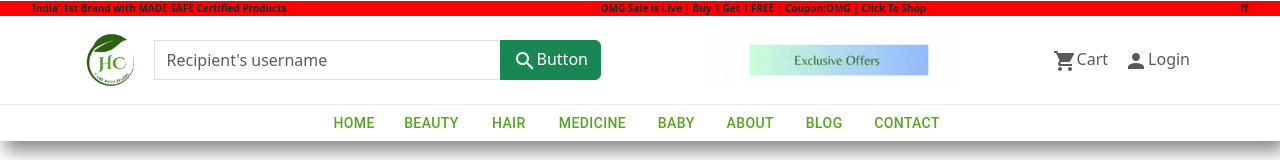
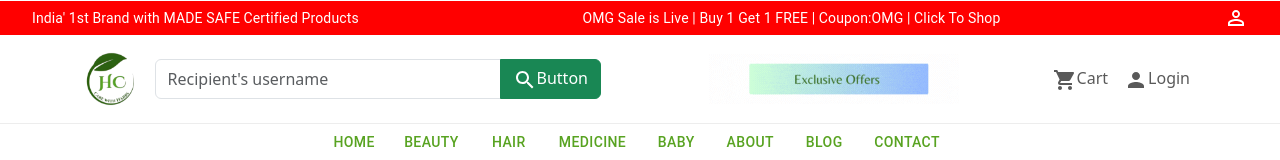
Before and after one commit to BhoomiTechzone/HarbsCare, a React (Create React App) app: page /contact in a window 1280 px wide. Shown: the top 160 px of the page. Built offline with nearby package versions, Linux system fonts and the light colour scheme.

Commit message:
Main and top

```diff
--- a/src/components/Description.js
+++ b/src/components/Description.js
@@ -1,4 +1,3 @@
-
 import * as React from 'react';
 import Card from '@mui/material/Card';
 import CardContent from '@mui/material/CardContent';
--- a/src/components/MainNavbar.js
+++ b/src/components/MainNavbar.js
@@ -67,15 +67,12 @@ const MainNavbar = () => {
           {/* <Navbar.Toggle aria-controls="responsive-navbar-nav" /> */}
           {/* <Navbar.Collapse id="responsive-navbar-nav"> */}
           <InputGroup className="mb-3 mt-3">
-            <div className="svg">
-
-            </div>
             <Form.Control
               placeholder="Recipient's username"
               aria-label="Recipient's username"
               aria-describedby="basic-addon2"
 
-            / >
+            />
             <Button variant="success" id="button-addon2">
               <SearchIcon />
               Button
--- a/src/components/TopNavbar.js
+++ b/src/components/TopNavbar.js
@@ -1,12 +1,13 @@
 import React from 'react';
-
+import { Typography } from '@mui/material';
+import PersonOutlineOutlinedIcon from '@mui/icons-material/PersonOutlineOutlined';
 
 const TopNavbar = () => {
   return (
-    <div style={{backgroundColor: "red", display:"flex", justifyContent:"space-between", alignItems:"center", padding:"0px 2rem"}}>
-      <p style={{marginBottom:"0px", fontSize:"10px", fontWeight:"bold"}}>India' 1st Brand with MADE SAFE Certified Products</p>
-      <p style={{marginBottom:"0px", fontSize:"10px", fontWeight:"bold"}}>OMG Sale is Live | Buy 1 Get 1 FREE | Coupon:OMG | Click To Shop</p>
-      <p style={{marginBottom:"0px", fontSize:"10px", fontWeight:"bold"}}>ff</p>
+    <div style={{backgroundColor: "red", display:"flex", justifyContent:"space-between", alignItems:"center", padding:"5px 2rem"}}>
+      <Typography sx={{color: "#fff", fontSize: "14px"}}>India' 1st Brand with MADE SAFE Certified Products</Typography>
+      <Typography sx={{color: "#fff", fontSize: "14px"}}>OMG Sale is Live | Buy 1 Get 1 FREE | Coupon:OMG | Click To Shop</Typography>
+      <Typography sx={{color: "#fff", fontSize: "14px"}}><PersonOutlineOutlinedIcon /></Typography>
     </div>
   )
 }
```
Lines whose indentation alone changed are shown as unchanged.
